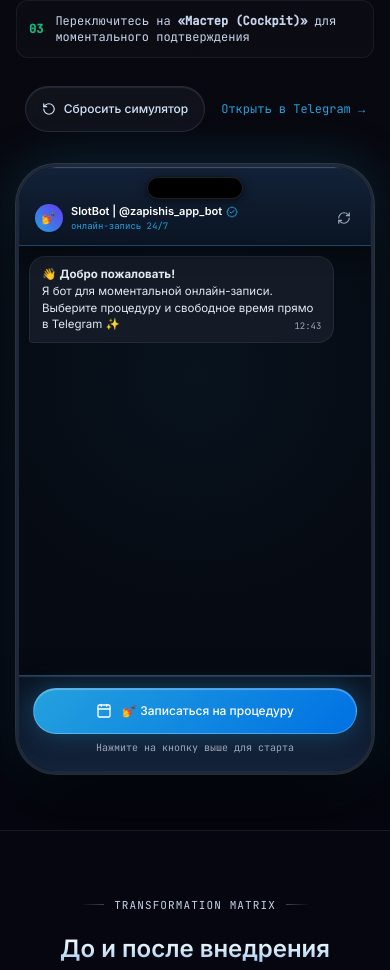
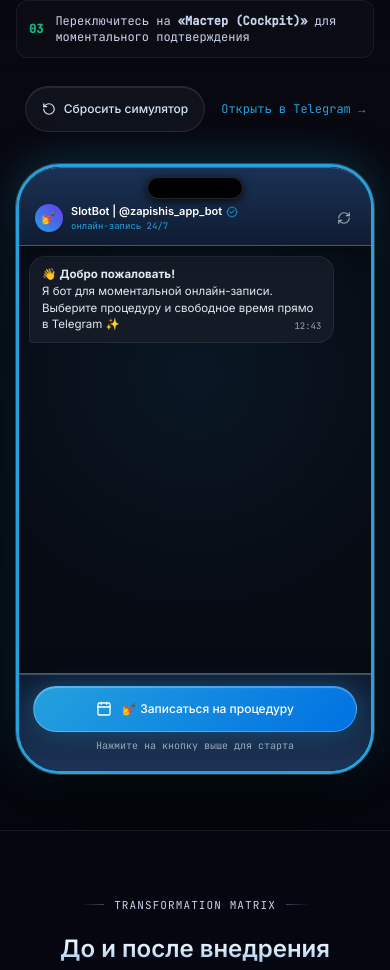
Before and after one commit to Volkoff73/Landing, a plain HTML site: page index.html in a window 390 px wide. Shown: the part 4754-5724 px from the top of the page. Drawn offline with nearby package versions, Linux system fonts and the light colour scheme.

Commit message:
fix: embed critical blue glassmorphism phone styles in HTML with v4.0 to remove black border gaps completely

```diff
--- a/index.html
+++ b/index.html
@@ -44,7 +44,82 @@
   <script src="https://unpkg.com/lucide@latest"></script>
 
   <!-- Custom Styles -->
-  <link rel="stylesheet" href="styles.css?v=3.0" />
+  <link rel="stylesheet" href="styles.css?v=4.0" />
+  <style>
+    .hardware-phone {
+      width: 100% !important;
+      max-width: 360px !important;
+      height: 610px !important;
+      border-radius: 44px !important;
+      background: #080c14 !important;
+      padding: 0 !important;
+      border: 3px solid #24a1de !important;
+      box-shadow: 0 0 0 1px rgba(255, 255, 255, 0.2), 0 25px 60px rgba(0, 0, 0, 0.95), 0 0 45px rgba(36, 161, 222, 0.35) !important;
+      display: flex !important;
+      flex-direction: column !important;
+      position: relative !important;
+      overflow: hidden !important;
+      margin: 0 auto !important;
+    }
+    @media (min-width: 640px) {
+      .hardware-phone {
+        height: 680px !important;
+        border-radius: 48px !important;
+        border-width: 4px !important;
+      }
+    }
+    .phone-header {
+      width: 100% !important;
+      padding-top: 36px !important;
+      padding-bottom: 12px !important;
+      padding-left: 16px !important;
+      padding-right: 16px !important;
+      background: linear-gradient(180deg, rgba(28, 52, 88, 0.96) 0%, rgba(16, 30, 52, 0.92) 100%) !important;
+      backdrop-filter: blur(24px) !important;
+      -webkit-backdrop-filter: blur(24px) !important;
+      border-bottom: 1px solid rgba(56, 189, 248, 0.35) !important;
+      box-shadow: 0 4px 20px rgba(0, 0, 0, 0.4), inset 0 1px 1px rgba(216, 236, 248, 0.3) !important;
+      border-top-left-radius: 40px !important;
+      border-top-right-radius: 40px !important;
+      z-index: 30 !important;
+      flex-shrink: 0 !important;
+    }
+    @media (min-width: 640px) {
+      .phone-header {
+        padding-top: 40px !important;
+        border-top-left-radius: 44px !important;
+        border-top-right-radius: 44px !important;
+      }
+    }
+    .phone-footer {
+      width: 100% !important;
+      padding-top: 12px !important;
+      padding-bottom: 18px !important;
+      padding-left: 14px !important;
+      padding-right: 14px !important;
+      background: linear-gradient(0deg, rgba(28, 52, 88, 0.98) 0%, rgba(16, 30, 52, 0.94) 100%) !important;
+      backdrop-filter: blur(24px) !important;
+      -webkit-backdrop-filter: blur(24px) !important;
+      border-top: 1px solid rgba(56, 189, 248, 0.35) !important;
+      box-shadow: 0 -4px 20px rgba(0, 0, 0, 0.4), inset 0 1px 1px rgba(216, 236, 248, 0.25) !important;
+      border-bottom-left-radius: 40px !important;
+      border-bottom-right-radius: 40px !important;
+      z-index: 30 !important;
+      flex-shrink: 0 !important;
+    }
+    @media (min-width: 640px) {
+      .phone-footer {
+        padding-bottom: 22px !important;
+        border-bottom-left-radius: 44px !important;
+        border-bottom-right-radius: 44px !important;
+      }
+    }
+    .chat-messages {
+      background: radial-gradient(circle at 50% 30%, rgba(36, 161, 222, 0.08) 0%, transparent 70%), #070b14 !important;
+      width: 100% !important;
+      flex: 1 1 0% !important;
+    }
+  </style>
 </head>
 <body class="bg-canvas text-frost-glow antialiased selection:bg-electric-blue selection:text-white pb-16 sm:pb-0">
 
--- a/styles.css
+++ b/styles.css
@@ -330,21 +330,20 @@ body {
 }
 
 /* --------------------------------------------------------------------------
-   Hardware Simulator Stage (Apple Obsidian Frame with Blue Glassmorphism)
+   Hardware Simulator Stage (Seamless Blue Glassmorphism)
    -------------------------------------------------------------------------- */
 .hardware-phone {
   width: 100%;
   max-width: 360px;
   height: 610px;
-  border-radius: 40px;
-  background: #060a12;
+  border-radius: 44px;
+  background: #080c14;
   padding: 0 !important;
-  border: 3px solid #1e283a;
+  border: 3px solid #24a1de;
   box-shadow:
-    0 0 0 1px rgba(255, 255, 255, 0.15),
-    0 25px 60px rgba(0, 0, 0, 0.9),
-    0 0 50px rgba(36, 161, 222, 0.25),
-    inset 0 0 0 1px rgba(255, 255, 255, 0.08);
+    0 0 0 1px rgba(255, 255, 255, 0.2),
+    0 25px 60px rgba(0, 0, 0, 0.95),
+    0 0 45px rgba(36, 161, 222, 0.35);
   display: flex;
   flex-direction: column;
   position: relative;
@@ -370,8 +369,8 @@ body {
   background: #000000;
   border-radius: 20px;
   z-index: 50;
-  border: 1px solid rgba(255, 255, 255, 0.12);
-  box-shadow: 0 2px 8px rgba(0, 0, 0, 0.6);
+  border: 1px solid rgba(255, 255, 255, 0.15);
+  box-shadow: 0 2px 8px rgba(0, 0, 0, 0.8);
 }
 
 @media (min-width: 640px) {
@@ -382,18 +381,20 @@ body {
   }
 }
 
-/* Blue Glassmorphism Top Header */
+/* Blue Glass Top Header */
 .phone-header {
   width: 100%;
   padding-top: 36px;
   padding-bottom: 12px;
   padding-left: 16px;
   padding-right: 16px;
-  background: linear-gradient(180deg, rgba(20, 36, 60, 0.92) 0%, rgba(12, 22, 38, 0.85) 100%);
-  backdrop-filter: blur(20px);
-  -webkit-backdrop-filter: blur(20px);
-  border-bottom: 1px solid rgba(56, 189, 248, 0.25);
-  box-shadow: 0 4px 20px rgba(0, 0, 0, 0.4), inset 0 1px 1px rgba(216, 236, 248, 0.25);
+  background: linear-gradient(180deg, rgba(28, 52, 88, 0.96) 0%, rgba(16, 30, 52, 0.92) 100%);
+  backdrop-filter: blur(24px);
+  -webkit-backdrop-filter: blur(24px);
+  border-bottom: 1px solid rgba(56, 189, 248, 0.35);
+  box-shadow: 0 4px 20px rgba(0, 0, 0, 0.4), inset 0 1px 1px rgba(216, 236, 248, 0.3);
+  border-top-left-radius: 40px;
+  border-top-right-radius: 40px;
   z-index: 30;
   flex-shrink: 0;
 }
@@ -401,28 +402,32 @@ body {
 @media (min-width: 640px) {
   .phone-header {
     padding-top: 40px;
+    border-top-left-radius: 44px;
+    border-top-right-radius: 44px;
   }
 }
 
 /* Chat messages scroll viewport */
 .chat-messages {
-  background: radial-gradient(circle at 50% 30%, rgba(36, 161, 222, 0.06) 0%, transparent 70%), #060a12;
+  background: radial-gradient(circle at 50% 30%, rgba(36, 161, 222, 0.08) 0%, transparent 70%), #070b14;
   width: 100%;
   flex: 1 1 0%;
 }
 
-/* Blue Glassmorphism Bottom Footer */
+/* Blue Glass Bottom Footer */
 .phone-footer {
   width: 100%;
   padding-top: 12px;
-  padding-bottom: 16px;
+  padding-bottom: 18px;
   padding-left: 14px;
   padding-right: 14px;
-  background: linear-gradient(0deg, rgba(20, 36, 60, 0.95) 0%, rgba(12, 22, 38, 0.88) 100%);
-  backdrop-filter: blur(20px);
-  -webkit-backdrop-filter: blur(20px);
-  border-top: 1px solid rgba(56, 189, 248, 0.25);
-  box-shadow: 0 -4px 20px rgba(0, 0, 0, 0.4), inset 0 1px 1px rgba(216, 236, 248, 0.15);
+  background: linear-gradient(0deg, rgba(28, 52, 88, 0.98) 0%, rgba(16, 30, 52, 0.94) 100%);
+  backdrop-filter: blur(24px);
+  -webkit-backdrop-filter: blur(24px);
+  border-top: 1px solid rgba(56, 189, 248, 0.35);
+  box-shadow: 0 -4px 20px rgba(0, 0, 0, 0.4), inset 0 1px 1px rgba(216, 236, 248, 0.25);
+  border-bottom-left-radius: 40px;
+  border-bottom-right-radius: 40px;
   z-index: 30;
   flex-shrink: 0;
 }
@@ -430,6 +435,8 @@ body {
 @media (min-width: 640px) {
   .phone-footer {
     padding-bottom: 22px;
+    border-bottom-left-radius: 44px;
+    border-bottom-right-radius: 44px;
   }
 }
 
```
